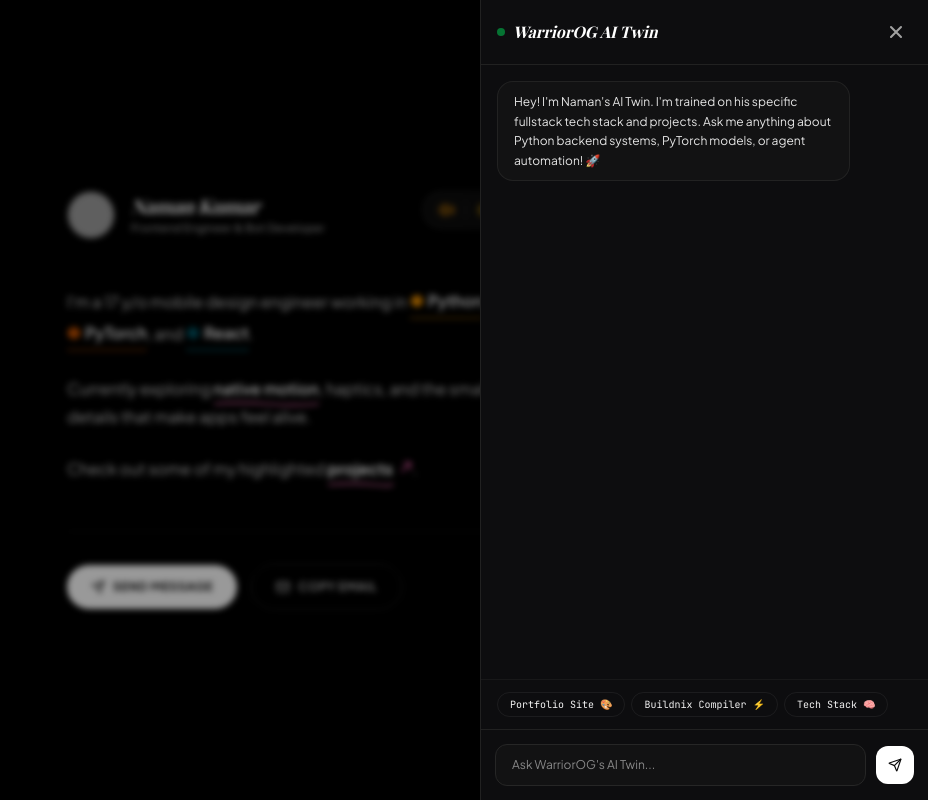
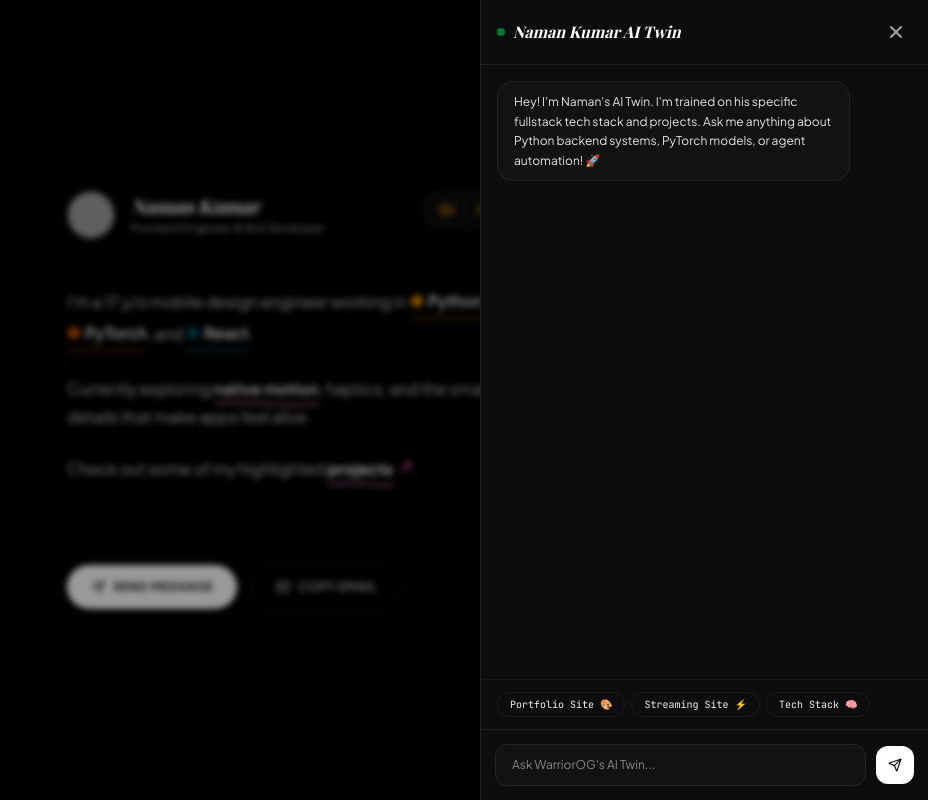
Before and after one commit to Namankumar517/Premium-Portfolio-Page., a React (Vite) app: page / in a window 1280 px wide. Both pictures are taken after a click on the button "SEND MESSAGE". Shown: the whole page, without its empty margins (352-1280 px from the left). Built offline with nearby package versions, Linux system fonts and the light colour scheme; grey boxes are pictures that could not be loaded; a web font is replaced by a local one.

Commit message:
Update App.tsx

```diff
--- a/src/App.tsx
+++ b/src/App.tsx
@@ -430,7 +430,7 @@ export default function App() {
       setChatHistory(prev => [...prev, {
         id: Date.now().toString(),
         role: 'model',
-        text: data.text || "I'm having a connection blip, but let's keep building! What else can I share about Ujjwal?"
+        text: data.text || "I'm having a connection blip, but let's keep building! What else can I share about Naman?"
       }]);
 
       if (!isMuted) {
@@ -452,7 +452,7 @@ export default function App() {
 
   useEffect(() => {
     let timer: any;
-    if (hoveredProject === 'warriorog') {
+    if (hoveredProject === 'vrtfolio') {
       timer = setInterval(() => {
         setPortfolioStep(prev => (prev + 1) % 5);
         const matrixPhrases = [
@@ -474,7 +474,7 @@ export default function App() {
   useEffect(() => {
     let timer: any;
     let progressTimer: any;
-    if (hoveredProject === 'buildnix') {
+    if (hoveredProject === 'vortexstream') {
       setBuildStatus('building');
       setBuildProgress(0);
       setBuildLogs(["🚀 INITIALIZING BUILD ENVIRONMENT...", "📦 COMPILING FLUID MODULES..."]);
@@ -497,7 +497,7 @@ export default function App() {
             if (!isMuted) {
               synth.playSuccess();
             }
-            return [...prev, "✔ CONTAINER DEPLOYED TO https://buildnix.com/live"];
+            return [...prev, "✔ CONTAINER DEPLOYED TO https://vortexstram.qzz.io/"];
           }
           return [...prev, nextLogs[prev.length - 2]];
         });
@@ -847,12 +847,12 @@ export default function App() {
 
                   <div className="flex items-center justify-between w-full mt-4 px-1.5">
                     <a
-                      href="https://warriorog.in"
+                      href="https://vrtfolio.vercel.app"
                       target="_blank"
                       rel="noopener noreferrer"
                       className="font-bold text-lg font-sans text-neutral-900 dark:text-white flex items-center gap-1.5 hover:text-pink-400 transition-colors"
                     >
-                      NamanKumar.in Portfolio
+                      vrtfolio.vercel.app Portfolio
                       <span className="inline-block relative -top-0.5">
                         <svg className="w-4 h-4 text-neutral-500" fill="none" stroke="currentColor" strokeWidth="2.5" viewBox="0 0 24 24">
                           <path strokeLinecap="round" strokeLinejoin="round" d="M4.5 19.5l15-15m0 0H8.25m11.25 0v11.25" />
@@ -878,12 +878,12 @@ export default function App() {
 
                   <div className="flex items-center justify-between w-full mt-4 px-1.5">
                     <a
-                      href="https://buildnix.com"
+                      href="https://vortexstream.qzz.io"
                       target="_blank"
                       rel="noopener noreferrer"
                       className="font-bold text-lg font-sans text-neutral-900 dark:text-white flex items-center gap-1.5 hover:text-pink-400 transition-colors"
                     >
-                      buildnix.com
+                      vortexstream.qzz.io
                       <span className="inline-block relative -top-0.5">
                         <svg className="w-4 h-4 text-neutral-500" fill="none" stroke="currentColor" strokeWidth="2.5" viewBox="0 0 24 24">
                           <path strokeLinecap="round" strokeLinejoin="round" d="M4.5 19.5l15-15m0 0H8.25m11.25 0v11.25" />
@@ -898,7 +898,7 @@ export default function App() {
 
               <footer className="w-full text-center mt-16 pt-8 border-t border-neutral-200/40 dark:border-neutral-800/50">
                 <p className="text-[10px] font-mono opacity-45 uppercase tracking-widest flex items-center justify-center gap-1 text-neutral-500 dark:text-neutral-400">
-                  made by warriorog
+                  made by namankumar
                 </p>
               </footer>
             </motion.div>
@@ -926,7 +926,7 @@ export default function App() {
               }`}>
                 <div className="flex items-center gap-2">
                   <span className="w-2 h-2 rounded-full bg-green-500 animate-pulse" />
-                  <span className="font-serif font-bold italic text-md text-neutral-900 dark:text-white">WarriorOG AI Twin</span>
+                  <span className="font-serif font-bold italic text-md text-neutral-900 dark:text-white">Naman Kumar AI Twin</span>
                 </div>
                 <button
                   onClick={() => setIsChatOpen(false)}
@@ -987,7 +987,7 @@ export default function App() {
                   onClick={() => handleSendChat("What build processes does buildnix.com compile?")}
                   className="px-3 py-1 rounded-full border border-neutral-500/15 text-[10px] hover:border-pink-400 hover:text-pink-400 transition-colors cursor-pointer text-left font-mono"
                 >
-                  Buildnix Compiler ⚡
+                  Streaming Site ⚡
                 </button>
                 <button
                   onClick={() => handleSendChat("What is your developer tech stack?")}
```
